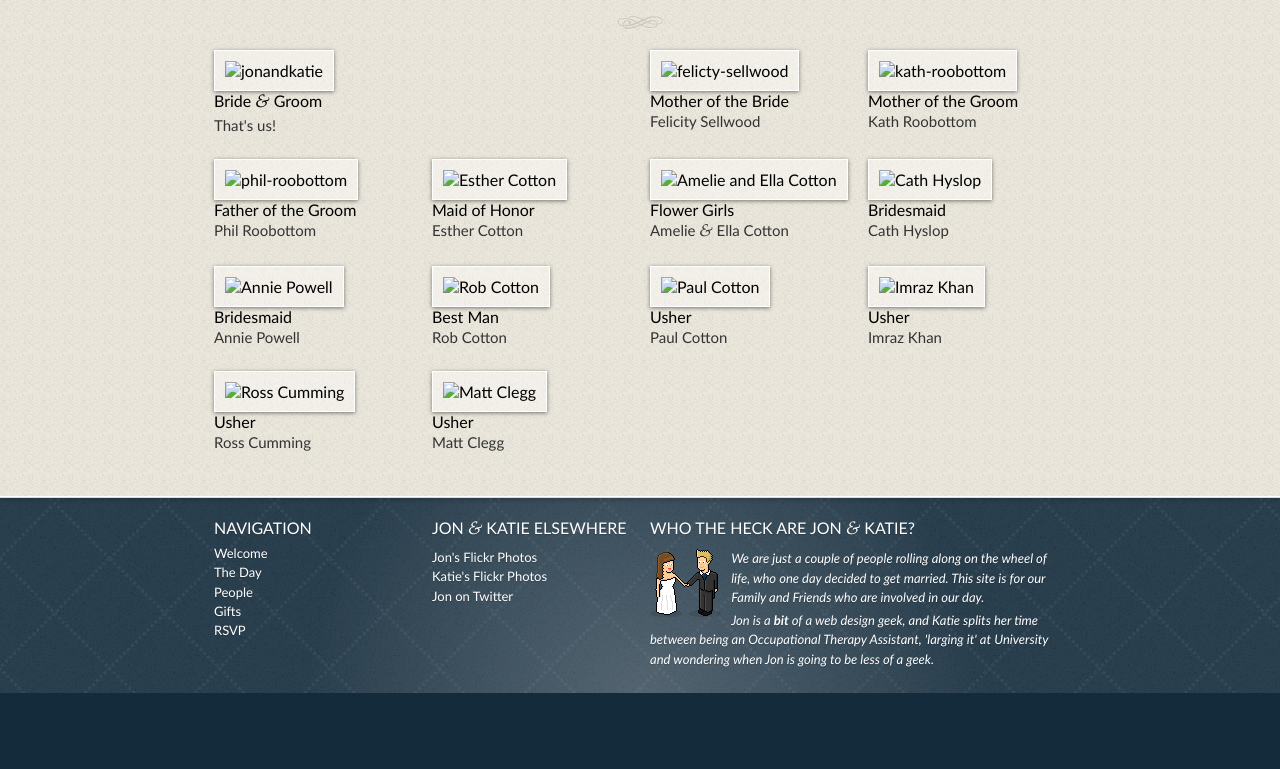
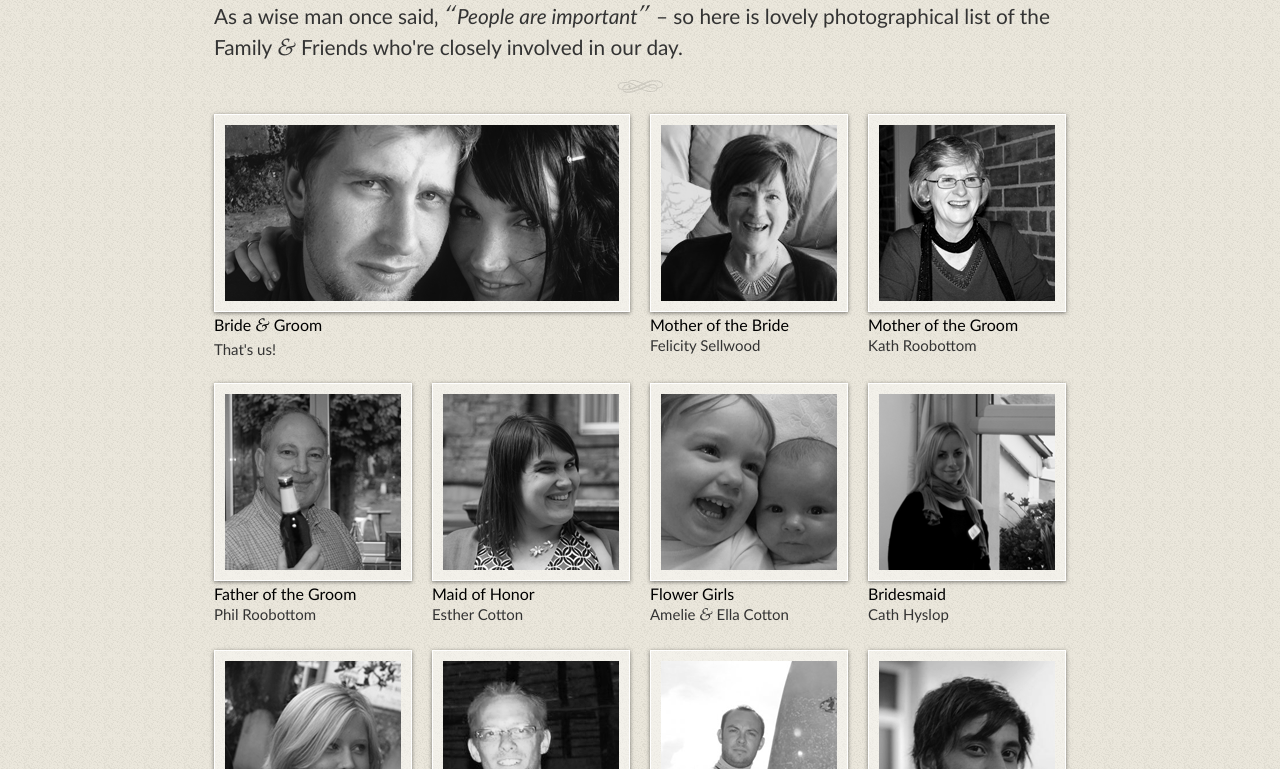
Before and after one commit to roobottom/jonandkatie, a website: page docs/people.html in a window 1280 px wide. Shown: the part 322-1091 px from the top of the page. Before the commit the page ends 1015 px from the top, so only its background shows below. Drawn offline with nearby package versions, Linux system fonts and the light colour scheme; the site is published under a folder, as on GitHub Pages, so addresses that start at the root find nothing.

Commit message:
fixed paths

```diff
--- a/docs/people.html
+++ b/docs/people.html
@@ -11,7 +11,7 @@
 
 <body class="people index">
 	<div class="section header">
-	<a href="index.html" title="homepage" class="logo"><img src="/img/JonAndKatie.png" alt="Jon And Katie" /></a>
+	<a href="index.html" title="homepage" class="logo"><img src="img/JonAndKatie.png" alt="Jon And Katie" /></a>
 	<p class="date">were married on <strong>28<sup>th</sup> August 2010</strong></p>
 
 </div>
@@ -20,7 +20,7 @@
 		<div class="contents">
 			<div class="navigation">
 	<ul>
-		<li id="navWelcome" class="first"><a href="/" title="">Welcome</a></li>
+		<li id="navWelcome" class="first"><a href="index.html" title="">Welcome</a></li>
 		<li id="navTheDay"><a href="the-day.html" title="">The Day</a></li>
 		<li id="navPeople"><a href="people.html" title="">People</a></li>
 		<li id="navGifts"><a href="gifts.html" title="">Gifts</a></li>
@@ -37,70 +37,70 @@
 				</div>
 
 				<div class="column photo double first">
-					<img src="/img/photos/people/jonandkatie.png" alt="jonandkatie" width="394" height="176"/>
+					<img src="img/photos/people/jonandkatie.png" alt="jonandkatie" width="394" height="176"/>
 					<h3>Bride <span class="amp">&amp;</span> Groom</h3>
 					<p>That's us!</p>
 				</div>
 				<div class="column photo">
-					<img src="/img/photos/people/felicty-sellwood.png" alt="felicty-sellwood" width="176" height="176"/>
+					<img src="img/photos/people/felicty-sellwood.png" alt="felicty-sellwood" width="176" height="176"/>
 					<h3>Mother of the Bride</h3>
 					<p>Felicity Sellwood</p>
 				</div>
 				<div class="column photo last">
-					<img src="/img/photos/people/kath-roobottom.png" alt="kath-roobottom" width="176" height="176"/>
+					<img src="img/photos/people/kath-roobottom.png" alt="kath-roobottom" width="176" height="176"/>
 					<h3>Mother of the Groom</h3>
 					<p>Kath Roobottom</p>
 				</div>
 
 				<div class="column photo first">
-					<img src="/img/photos/people/phil-roobottom.png" alt="phil-roobottom" width="176" height="176"/>
+					<img src="img/photos/people/phil-roobottom.png" alt="phil-roobottom" width="176" height="176"/>
 					<h3>Father of the Groom</h3>
 					<p>Phil Roobottom</p>
 				</div>
 				<div class="column photo">
-					<img src="/img/photos/people/esther-cotton.png" alt="Esther Cotton" width="176" height="176"/>
+					<img src="img/photos/people/esther-cotton.png" alt="Esther Cotton" width="176" height="176"/>
 					<h3>Maid of Honor</h3>
 					<p>Esther Cotton</p>
 				</div>
 				<div class="column photo">
-					<img src="/img/photos/people/amelie-and-ella-cotton.png" alt="Amelie and Ella Cotton" width="176" height="176" />
+					<img src="img/photos/people/amelie-and-ella-cotton.png" alt="Amelie and Ella Cotton" width="176" height="176" />
 					<h3>Flower Girls</h3>
 					<p>Amelie <span class="amp">&amp;</span> Ella Cotton</p>
 				</div>
 				<div class="column photo last">
-					<img src="/img/photos/people/cath-hyslop.png" alt="Cath Hyslop" width="176" height="176"/>
+					<img src="img/photos/people/cath-hyslop.png" alt="Cath Hyslop" width="176" height="176"/>
 					<h3>Bridesmaid</h3>
 					<p>Cath Hyslop</p>
 				</div>
 
 				<div class="column photo first">
-					<img src="/img/photos/people/annie-powell.png" alt="Annie Powell" width="176" height="176"/>
+					<img src="img/photos/people/annie-powell.png" alt="Annie Powell" width="176" height="176"/>
 					<h3>Bridesmaid</h3>
 					<p>Annie Powell</p>
 				</div>
 				<div class="column photo">
-					<img src="/img/photos/people/rob-cotton.png" alt="Rob Cotton" width="176" height="176"/>
+					<img src="img/photos/people/rob-cotton.png" alt="Rob Cotton" width="176" height="176"/>
 					<h3>Best Man</h3>
 					<p>Rob Cotton</p>
 				</div>
 				<div class="column photo">
-					<img src="/img/photos/people/paul-cotton.png" alt="Paul Cotton" width="176" height="176"/>
+					<img src="img/photos/people/paul-cotton.png" alt="Paul Cotton" width="176" height="176"/>
 					<h3>Usher</h3>
 					<p>Paul Cotton</p>
 				</div>
 				<div class="column photo last">
-					<img src="/img/photos/people/imraz-khan.png" alt="Imraz Khan" width="176" height="176"/>
+					<img src="img/photos/people/imraz-khan.png" alt="Imraz Khan" width="176" height="176"/>
 					<h3>Usher</h3>
 					<p>Imraz Khan</p>
 				</div>
 
 				<div class="column photo first">
-					<img src="/img/photos/people/ross-cumming.png" alt="Ross Cumming" width="176" height="176"/>
+					<img src="img/photos/people/ross-cumming.png" alt="Ross Cumming" width="176" height="176"/>
 					<h3>Usher</h3>
 					<p>Ross Cumming</p>
 				</div>
 				<div class="column photo">
-					<img src="/img/photos/people/matt-clegg.png" alt="Matt Clegg" width="176" height="176"/>
+					<img src="img/photos/people/matt-clegg.png" alt="Matt Clegg" width="176" height="176"/>
 					<h3>Usher</h3>
 					<p>Matt Clegg</p>
 				</div>
```
Also changed, not shown: docs/gifts.html (+3 -3 lines), docs/index.html (+2 -2 lines), docs/rsvp.html (+3 -3 lines), docs/the-day.html (+2 -2 lines), partials/header.html (+1 -1 lines), partials/navigation.html (+1 -1 lines), templates/gifts.html (+1 -1 lines), templates/people.html (+13 -13 lines), templates/rsvp.html (+1 -1 lines).
